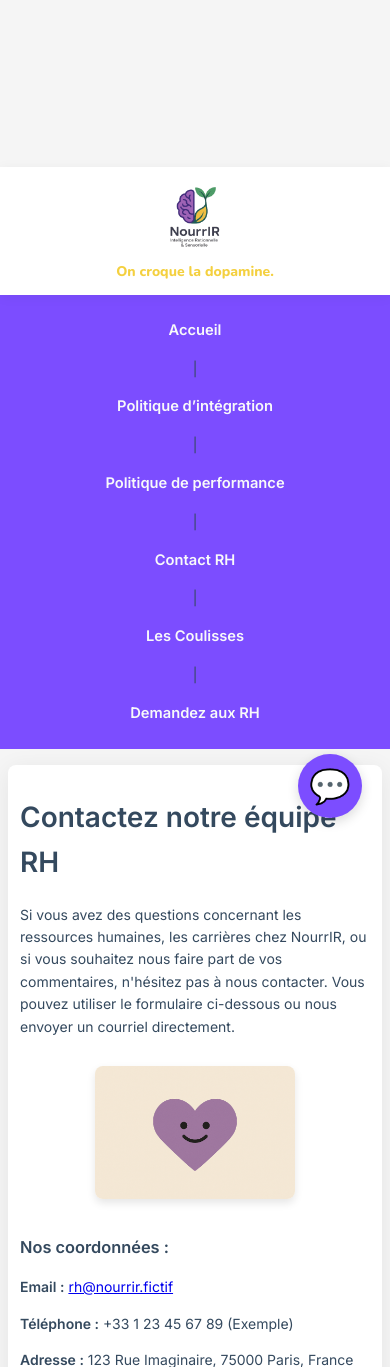
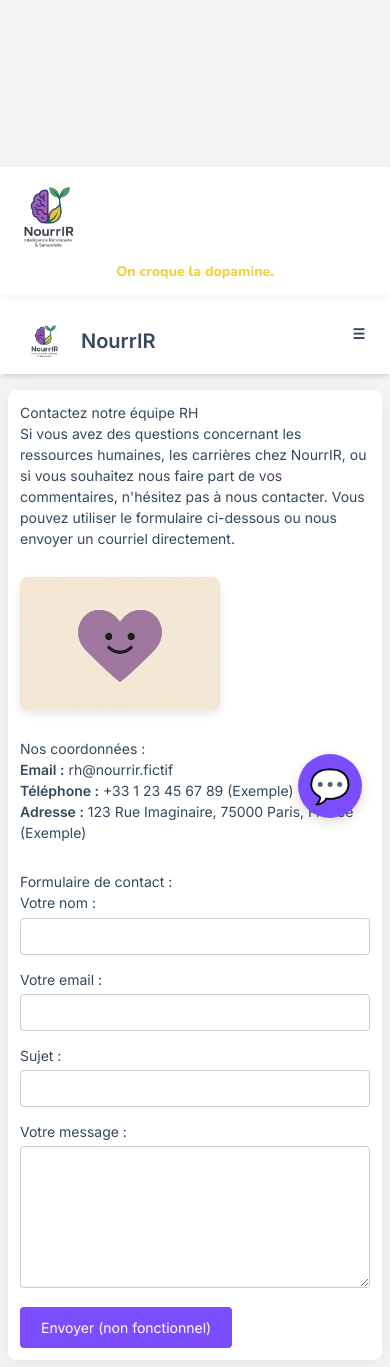
Before and after one commit to UdeM-Certificat-en-IA/REI1850_Nourrir_revamp, a Flask app: page /contact in a window 390 px wide. Shown: the top 1367 px of the page. Run offline with Flask 3, Linux system fonts and the light colour scheme; some libraries are stand-ins or nearby versions.

Commit message:
Add responsive DaisyUI navbar

```diff
--- a/app.py
+++ b/app.py
@@ -187,44 +187,44 @@ app = Flask(__name__, static_folder='static', template_folder='templates')
 @app.route("/")
 def home():
     """Serves the main home page (index.html)."""
-    return render_template("index.html")
+    return render_template("index.html", active_page="home")
 
 @app.route("/politique/")
 def politique():
     """Serves the integration policy page (politique.html)."""
-    return render_template("politique.html")
+    return render_template("politique.html", active_page="politique")
 
 
 @app.route("/contact")
 def contact():
     """Serves the HR contact page (contact.html)."""
-    return render_template("contact.html")
+    return render_template("contact.html", active_page="contact")
 
 @app.route("/coulisses")
 def coulisses():
     """Serves the 'Les Coulisses' page (coulisses.html)."""
-    return render_template("coulisses.html")
+    return render_template("coulisses.html", active_page="coulisses")
 
 # --- Performance Policy Routes ---
 
 @app.route("/performance")
 def performance_index():
     """Serves the performance policy index page."""
-    return render_template("performance_policy/index.html")
+    return render_template("performance_policy/index.html", active_page="performance")
 
 
 @app.route("/performance/<section>")
 def performance_section(section: str):
     """Serves an individual performance policy section."""
     template_name = f"performance_policy/{section}.html"
-    return render_template(template_name)
+    return render_template(template_name, active_page="performance")
 
 # --- Chatbot UI Routes ---
 
 @app.route("/rh-chatbot")
 def rh_chatbot():
     """Serves the dedicated HR chatbot page (rh_chatbot.html)."""
-    return render_template("rh_chatbot.html")
+    return render_template("rh_chatbot.html", active_page="rh_chatbot")
 
 @app.route("/test-zone")
 def test_zone():
--- a/templates/base.html
+++ b/templates/base.html
@@ -8,6 +8,9 @@
     <!-- Google Fonts for style -->
     <link href="https://fonts.googleapis.com/css2?family=Nunito:wght@800&family=Inter:wght@400;600&display=swap" rel="stylesheet">
     <link rel="icon" href="{{ url_for('serve_assets', filename='NEW_Images/logo_NO_BACKGROUND.png') }}">
+    <script src="https://cdn.tailwindcss.com"></script>
+    <link rel="stylesheet" href="https://cdn.jsdelivr.net/npm/daisyui@3.11.0/dist/full.css" />
+    <script defer src="https://cdn.jsdelivr.net/npm/alpinejs@3.x.x/dist/cdn.min.js"></script>
     <style>
         :root {
             --dopamine-purple: #7C4DFF;
@@ -58,32 +61,6 @@
             font-size: 1.1em;
         }
 
-        /* Navigation Styles */
-        nav {
-            background: var(--dopamine-purple);
-            padding: 0.75rem 0.5rem;
-            text-align: center;
-            position: sticky;
-            /* NOTE: top value is estimated header height. Fragile if header content changes height. */
-            top: 158px;
-            z-index: 999;
-            margin-bottom: 1.5rem; /* Ensures space below nav before main content starts */
-        }
-        nav a {
-            color: var(--light-text);
-            margin: 0.3rem 0.75rem; /* Allows wrapping on smaller screens before media query */
-            text-decoration: none;
-            font-weight: 600;
-            font-size: 1.05em;
-            padding: 0.4em 0.6em; /* Slightly increased padding for better touch targets */
-            border-radius: 4px;
-            transition: background-color 0.2s, color 0.2s; /* Faster transition */
-        }
-        nav a:hover, nav a:focus { /* Combined for brevity */
-            text-decoration: underline;
-            color: var(--joy-yellow);
-            background-color: rgba(255,255,255,0.15); /* Slightly more visible hover */
-        }
 
         /* Main Content Area Styles */
         main {
@@ -337,13 +314,31 @@
         <img src="{{ url_for('serve_assets', filename='NEW_Images/logo_NO_BACKGROUND.png') }}" alt="Logo NourrIR" class="logo">
         <div class="slogan">On croque la dopamine.</div>
     </header>
-    <nav>
-        <a href="{{ url_for('home') }}">Accueil</a> |
-        <a href="{{ url_for('politique') }}">Politique d’intégration</a> |
-        <a href="{{ url_for('performance_index') }}">Politique de performance</a> |
-        <a href="{{ url_for('contact') }}">Contact RH</a> |
-        <a href="{{ url_for('coulisses') }}">Les Coulisses</a> |
-        <a href="{{ url_for('rh_chatbot') }}">Demandez aux RH</a>
+    <nav x-data="{open:false}" class="navbar bg-base-100 sticky top-[158px] z-50 shadow-md" @keydown.escape.window="open=false">
+        <div class="flex-1">
+            <a href="{{ url_for('home') }}" class="btn btn-ghost normal-case text-xl">
+                <img src="{{ url_for('serve_assets', filename='NEW_Images/logo_NO_BACKGROUND.png') }}" alt="Logo NourrIR" class="w-10 mr-2" />NourrIR
+            </a>
+        </div>
+        <div class="flex-none">
+            <button class="btn btn-ghost md:hidden" aria-label="Toggle navigation" @click="open = !open">☰</button>
+            <ul class="menu menu-horizontal p-0 hidden md:flex" role="menu">
+                <li><a href="{{ url_for('home') }}" role="menuitem" class="{% if active_page == 'home' %}active{% endif %}">Accueil</a></li>
+                <li><a href="{{ url_for('politique') }}" role="menuitem" class="{% if active_page == 'politique' %}active{% endif %}">Politique d’intégration</a></li>
+                <li><a href="{{ url_for('performance_index') }}" role="menuitem" class="{% if active_page == 'performance' %}active{% endif %}">Politique de performance</a></li>
+                <li><a href="{{ url_for('contact') }}" role="menuitem" class="{% if active_page == 'contact' %}active{% endif %}">Contact RH</a></li>
+                <li><a href="{{ url_for('coulisses') }}" role="menuitem" class="{% if active_page == 'coulisses' %}active{% endif %}">Les Coulisses</a></li>
+                <li><a href="{{ url_for('rh_chatbot') }}" role="menuitem" class="{% if active_page == 'rh_chatbot' %}active{% endif %}">Demandez aux RH</a></li>
+            </ul>
+        </div>
+        <ul class="menu menu-compact mt-2 w-full md:hidden" x-show="open" x-cloak @click="open=false" role="menu">
+            <li><a href="{{ url_for('home') }}" role="menuitem" class="{% if active_page == 'home' %}active{% endif %}">Accueil</a></li>
+            <li><a href="{{ url_for('politique') }}" role="menuitem" class="{% if active_page == 'politique' %}active{% endif %}">Politique d’intégration</a></li>
+            <li><a href="{{ url_for('performance_index') }}" role="menuitem" class="{% if active_page == 'performance' %}active{% endif %}">Politique de performance</a></li>
+            <li><a href="{{ url_for('contact') }}" role="menuitem" class="{% if active_page == 'contact' %}active{% endif %}">Contact RH</a></li>
+            <li><a href="{{ url_for('coulisses') }}" role="menuitem" class="{% if active_page == 'coulisses' %}active{% endif %}">Les Coulisses</a></li>
+            <li><a href="{{ url_for('rh_chatbot') }}" role="menuitem" class="{% if active_page == 'rh_chatbot' %}active{% endif %}">Demandez aux RH</a></li>
+        </ul>
     </nav>
     <main>
         {% block content %}{% endblock %}
```
Also changed, not shown: ISSUES_LOG.md (+1 -0 lines), TODO_nav.md (+8 -8 lines), CHANGELOG.md.
